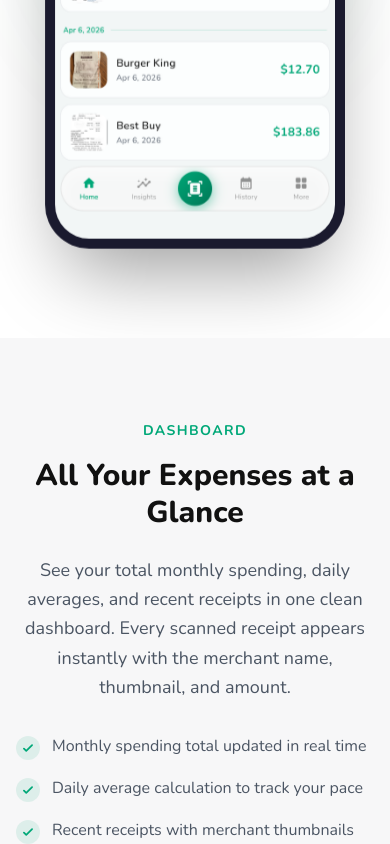
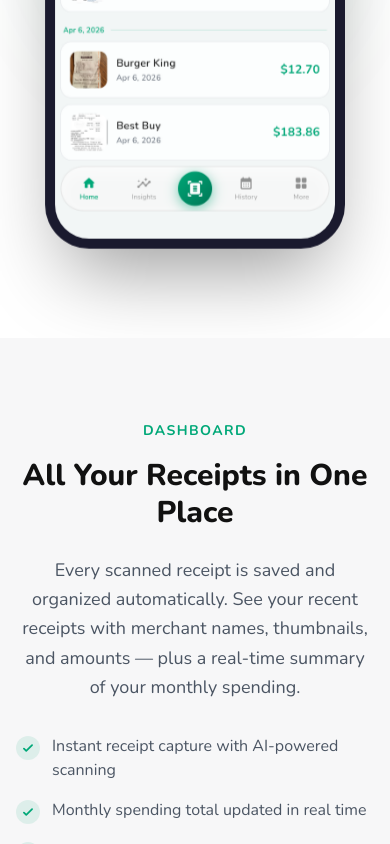
Before and after one commit to edupr90/receiptNow_landing, a React (Vite) app: page / in a window 390 px wide. Shown: the part 1156-2000 px from the top of the page. Built offline with nearby package versions, Linux system fonts and the light colour scheme.

Commit message:
smooth animations

```diff
--- a/src/components/sections/CTASection.jsx
+++ b/src/components/sections/CTASection.jsx
@@ -1,7 +1,10 @@
 import IPhoneFrame from '../ui/IPhoneFrame'
 import StoreButtons from '../ui/StoreButtons'
+import useScrollAnimation from '../../hooks/useScrollAnimation'
 
 export default function CTASection() {
+  const [ref, isVisible] = useScrollAnimation(0.1)
+
   return (
     <section id="download" className="py-20 md:py-28 bg-primary relative overflow-hidden">
       {/* Animated gradient background */}
@@ -26,10 +29,10 @@ export default function CTASection() {
         />
       </div>
 
-      <div className="max-w-7xl mx-auto px-4 sm:px-6 lg:px-8 relative z-10">
+      <div ref={ref} className="max-w-7xl mx-auto px-4 sm:px-6 lg:px-8 relative z-10">
         <div className="flex flex-col items-center">
           {/* Phone mockup */}
-          <div className="mb-12 relative">
+          <div className={`mb-12 relative animate-on-scroll ${isVisible ? 'visible' : ''}`}>
             <div
               className="absolute w-64 h-64 rounded-full"
               style={{
@@ -46,14 +49,16 @@ export default function CTASection() {
           </div>
 
           {/* Text */}
-          <h2 className="text-3xl md:text-4xl lg:text-5xl font-extrabold text-white mb-6 text-center max-w-3xl">
-            Ready to take control of your expenses?
+          <h2 className={`text-3xl md:text-4xl lg:text-5xl font-extrabold text-white mb-6 text-center max-w-3xl animate-on-scroll animate-delay-100 ${isVisible ? 'visible' : ''}`}>
+            Ready to organize your receipts?
           </h2>
-          <p className="text-lg md:text-xl text-white/80 mb-10 max-w-2xl mx-auto text-center">
+          <p className={`text-lg md:text-xl text-white/80 mb-10 max-w-2xl mx-auto text-center animate-on-scroll animate-delay-200 ${isVisible ? 'visible' : ''}`}>
             Download ReceiptNow free and start scanning your receipts today. Available on iOS and Android.
           </p>
 
-          <StoreButtons className="justify-center" />
+          <div className={`animate-on-scroll animate-delay-300 ${isVisible ? 'visible' : ''}`}>
+            <StoreButtons className="justify-center" />
+          </div>
         </div>
       </div>
     </section>
--- a/src/components/sections/FeaturesSection.jsx
+++ b/src/components/sections/FeaturesSection.jsx
@@ -1,12 +1,15 @@
 import IPhoneFrame from '../ui/IPhoneFrame'
 import { features } from '../../data/features'
+import useScrollAnimation from '../../hooks/useScrollAnimation'
 
 function FeatureShowcase({ label, title, description, bullets, screenshotSrc, reversed, animation }) {
+  const [ref, isVisible] = useScrollAnimation(0.1)
+
   return (
-    <div className="max-w-7xl mx-auto px-4 sm:px-6 lg:px-8">
+    <div ref={ref} className="max-w-7xl mx-auto px-4 sm:px-6 lg:px-8">
       <div className={`flex flex-col ${reversed ? 'lg:flex-row-reverse' : 'lg:flex-row'} items-center gap-12 lg:gap-20`}>
         {/* Text side */}
-        <div className="flex-1 text-center lg:text-left">
+        <div className={`flex-1 text-center lg:text-left animate-on-scroll ${reversed ? 'from-right' : 'from-left'} ${isVisible ? 'visible' : ''}`}>
           <span className="inline-block text-primary font-bold text-sm uppercase tracking-widest mb-4">
             {label}
           </span>
@@ -33,7 +36,7 @@ function FeatureShowcase({ label, title, description, bullets, screenshotSrc, re
         </div>
 
         {/* Phone side */}
-        <div className="flex-1 flex items-center justify-center relative">
+        <div className={`flex-1 flex items-center justify-center relative animate-on-scroll ${reversed ? 'from-left' : 'from-right'} animate-delay-200 ${isVisible ? 'visible' : ''}`}>
           <div className="gradient-orb" style={{ width: '380px', height: '380px' }} />
           <div className="relative z-10">
             <IPhoneFrame src={screenshotSrc} alt={title} animation={animation} size="lg" />
--- a/src/components/sections/HowItWorks.jsx
+++ b/src/components/sections/HowItWorks.jsx
@@ -1,10 +1,11 @@
 import SectionHeading from '../ui/SectionHeading'
+import useScrollAnimation from '../../hooks/useScrollAnimation'
 
 const steps = [
   {
     number: '1',
-    title: 'Scan',
-    description: 'Point your camera at a receipt or import an image from your gallery.',
+    title: 'Scan Your Receipt',
+    description: 'Point your camera at any receipt or import from your gallery. Works with store receipts, restaurant bills, and online order confirmations.',
     icon: (
       <svg className="w-8 h-8" fill="none" stroke="currentColor" viewBox="0 0 24 24">
         <path strokeLinecap="round" strokeLinejoin="round" strokeWidth={2} d="M3 9a2 2 0 012-2h.93a2 2 0 001.664-.89l.812-1.22A2 2 0 0110.07 4h3.86a2 2 0 011.664.89l.812 1.22A2 2 0 0018.07 7H19a2 2 0 012 2v9a2 2 0 01-2 2H5a2 2 0 01-2-2V9z" />
@@ -14,8 +15,8 @@ const steps = [
   },
   {
     number: '2',
-    title: 'Review',
-    description: 'AI extracts all the details — merchant, items, totals, and tax. Edit if needed.',
+    title: 'AI Reads It',
+    description: 'AI instantly extracts the merchant, items, totals, tax, and date. Review and edit if needed.',
     icon: (
       <svg className="w-8 h-8" fill="none" stroke="currentColor" viewBox="0 0 24 24">
         <path strokeLinecap="round" strokeLinejoin="round" strokeWidth={2} d="M9 5H7a2 2 0 00-2 2v12a2 2 0 002 2h10a2 2 0 002-2V7a2 2 0 00-2-2h-2M9 5a2 2 0 002 2h2a2 2 0 002-2M9 5a2 2 0 012-2h2a2 2 0 012 2m-6 9l2 2 4-4" />
@@ -24,8 +25,8 @@ const steps = [
   },
   {
     number: '3',
-    title: 'Track',
-    description: 'Expenses are categorized and added to your dashboard automatically.',
+    title: 'Stay Organized',
+    description: 'Receipts are categorized and stored automatically. Track spending, set budgets, and export reports anytime.',
     icon: (
       <svg className="w-8 h-8" fill="none" stroke="currentColor" viewBox="0 0 24 24">
         <path strokeLinecap="round" strokeLinejoin="round" strokeWidth={2} d="M13 7h8m0 0v8m0-8l-8 8-4-4-6 6" />
@@ -35,20 +36,27 @@ const steps = [
 ]
 
 export default function HowItWorks() {
+  const [ref, isVisible] = useScrollAnimation(0.1)
+
   return (
     <section className="py-16 md:py-24 bg-white">
-      <div className="max-w-7xl mx-auto px-4 sm:px-6 lg:px-8">
-        <SectionHeading
-          title="How it works"
-          subtitle="Three simple steps to take control of your expenses."
-        />
+      <div ref={ref} className="max-w-7xl mx-auto px-4 sm:px-6 lg:px-8">
+        <div className={`animate-on-scroll ${isVisible ? 'visible' : ''}`}>
+          <SectionHeading
+            title="How it works"
+            subtitle="Three simple steps to organize all your receipts."
+          />
+        </div>
 
         <div className="grid grid-cols-1 md:grid-cols-3 gap-8 md:gap-12 relative">
           {/* Connector line (desktop only) */}
           <div className="hidden md:block absolute top-16 left-1/6 right-1/6 h-0.5 bg-border" style={{ left: '20%', right: '20%' }} />
 
-          {steps.map((step) => (
-            <div key={step.number} className="flex flex-col items-center text-center relative">
+          {steps.map((step, index) => (
+            <div
+              key={step.number}
+              className={`flex flex-col items-center text-center relative animate-on-scroll animate-delay-${(index + 1) * 100} ${isVisible ? 'visible' : ''}`}
+            >
               {/* Number badge */}
               <div className="w-14 h-14 rounded-full bg-primary text-white flex items-center justify-center text-xl font-bold mb-6 relative z-10">
                 {step.number}
--- a/src/data/features.js
+++ b/src/data/features.js
@@ -2,12 +2,12 @@ export const features = [
   {
     id: 'dashboard',
     label: 'Dashboard',
-    title: 'All Your Expenses at a Glance',
-    description: 'See your total monthly spending, daily averages, and recent receipts in one clean dashboard. Every scanned receipt appears instantly with the merchant name, thumbnail, and amount.',
+    title: 'All Your Receipts in One Place',
+    description: 'Every scanned receipt is saved and organized automatically. See your recent receipts with merchant names, thumbnails, and amounts — plus a real-time summary of your monthly spending.',
     bullets: [
+      'Instant receipt capture with AI-powered scanning',
       'Monthly spending total updated in real time',
-      'Daily average calculation to track your pace',
-      'Recent receipts with merchant thumbnails',
+      'Quick-access list of all your recent receipts',
     ],
     screenshotSrc: `${import.meta.env.BASE_URL}home.png`,
     reversed: false,
@@ -16,11 +16,11 @@ export const features = [
   {
     id: 'insights',
     label: 'Insights',
-    title: 'Understand Where Your Money Goes',
-    description: 'Interactive category breakdowns show exactly how your spending is distributed — from groceries to electronics to utilities. Plus, a smart spending forecast predicts your upcoming expenses.',
+    title: 'See Where Every Dollar Goes',
+    description: 'Your receipts are automatically categorized — groceries, dining, gas, shopping, and more. Interactive breakdowns show exactly how your spending is distributed, with smart forecasts to help you plan ahead.',
     bullets: [
-      'Category breakdown with percentage and totals',
-      'Spending forecast with weekly estimates',
+      'Auto-categorized receipts by spending type',
+      'Spending forecast based on your receipt history',
       'Toggle between weekly and monthly views',
     ],
     screenshotSrc: `${import.meta.env.BASE_URL}ins.png`,
@@ -30,12 +30,12 @@ export const features = [
   {
     id: 'history',
     label: 'History',
-    title: 'Browse Your Full Receipt History',
-    description: 'A calendar view lets you navigate to any day and see exactly what you spent. Tap any date to view receipts, totals, and details — making it easy to find any past purchase.',
+    title: 'Find Any Receipt, Anytime',
+    description: 'Never lose a receipt again. A calendar view lets you browse by date and find any past purchase in seconds. Perfect for returns, warranties, or checking what you spent last Tuesday.',
     bullets: [
-      'Calendar view with spending highlights',
-      'Daily totals at a glance',
-      'Quick access to any past receipt',
+      'Calendar view with daily spending highlights',
+      'Search and filter receipts by date or merchant',
+      'Tap any day to see all receipts and totals',
     ],
     screenshotSrc: `${import.meta.env.BASE_URL}history.png`,
     reversed: false,
@@ -45,11 +45,11 @@ export const features = [
     id: 'budget',
     label: 'Budgets',
     title: 'Set Budgets, Stay in Control',
-    description: 'Create monthly budgets for categories like groceries, utilities, and more. Visual progress bars and a circular tracker show exactly how much you have left to spend.',
+    description: 'Create monthly budgets based on your receipt categories — groceries, dining out, transportation, and more. Visual progress bars show exactly how much you have left to spend.',
     bullets: [
-      'Category-based monthly budget limits',
-      'Visual progress bars per category',
-      'Remaining balance with percentage tracker',
+      'Category-based budgets tied to your receipts',
+      'Visual progress bars per spending category',
+      'Alerts when you are close to your limit',
     ],
     screenshotSrc: `${import.meta.env.BASE_URL}budget.png`,
     reversed: true,
@@ -58,12 +58,12 @@ export const features = [
   {
     id: 'reports',
     label: 'Reports',
-    title: 'Export Professional Reports',
-    description: 'Generate detailed spending reports for any date range. View totals, receipt counts, highest expenses, and category bar charts — then export as PDF, CSV, Excel, or ZIP with receipt photos included.',
+    title: 'Tax-Ready Reports in Seconds',
+    description: 'Generate detailed spending reports perfect for tax season, expense reimbursements, or business accounting. All your receipts organized by category with totals, dates, and attached photos — ready to share with your accountant.',
     bullets: [
-      'Export as PDF, CSV, Excel, or ZIP',
-      'Spending by category with bar charts',
-      'Includes receipt photos in exports',
+      'Export as PDF, CSV, Excel, or ZIP with receipt photos',
+      'Tax-ready reports organized by deductible categories',
+      'Perfect for freelancers, small businesses, and reimbursements',
     ],
     screenshotSrc: `${import.meta.env.BASE_URL}report.png`,
     reversed: false,
--- /dev/null
+++ b/src/hooks/useScrollAnimation.js
@@ -0,0 +1,23 @@
+import { useEffect, useRef, useState } from 'react'
+
+export default function useScrollAnimation(threshold = 0.15) {
+  const ref = useRef(null)
+  const [isVisible, setIsVisible] = useState(false)
+
+  useEffect(() => {
+    const observer = new IntersectionObserver(
+      ([entry]) => {
+        if (entry.isIntersecting) {
+          setIsVisible(true)
+          observer.unobserve(entry.target)
+        }
+      },
+      { threshold }
+    )
+
+    if (ref.current) observer.observe(ref.current)
+    return () => observer.disconnect()
+  }, [threshold])
+
+  return [ref, isVisible]
+}
--- a/src/index.css
+++ b/src/index.css
@@ -54,6 +54,38 @@ body {
   50% { transform: translate(-50%, -50%) scale(1.2); opacity: 0.55; }
 }
 
+/* Scroll animations */
+.animate-on-scroll {
+  opacity: 0;
+  transform: translateY(40px);
+  transition: opacity 0.7s ease-out, transform 0.7s ease-out;
+}
+
+.animate-on-scroll.visible {
+  opacity: 1;
+  transform: translateY(0);
+}
+
+.animate-on-scroll.from-left {
+  transform: translateX(-60px);
+}
+
+.animate-on-scroll.from-left.visible {
+  transform: translateX(0);
+}
+
+.animate-on-scroll.from-right {
+  transform: translateX(60px);
+}
+
+.animate-on-scroll.from-right.visible {
+  transform: translateX(0);
+}
+
+.animate-delay-100 { transition-delay: 0.1s; }
+.animate-delay-200 { transition-delay: 0.2s; }
+.animate-delay-300 { transition-delay: 0.3s; }
+
 .gradient-orb {
   position: absolute;
   width: 380px;
```
Also changed, not shown: src/components/sections/HeroSection.jsx (+6 -2 lines).
